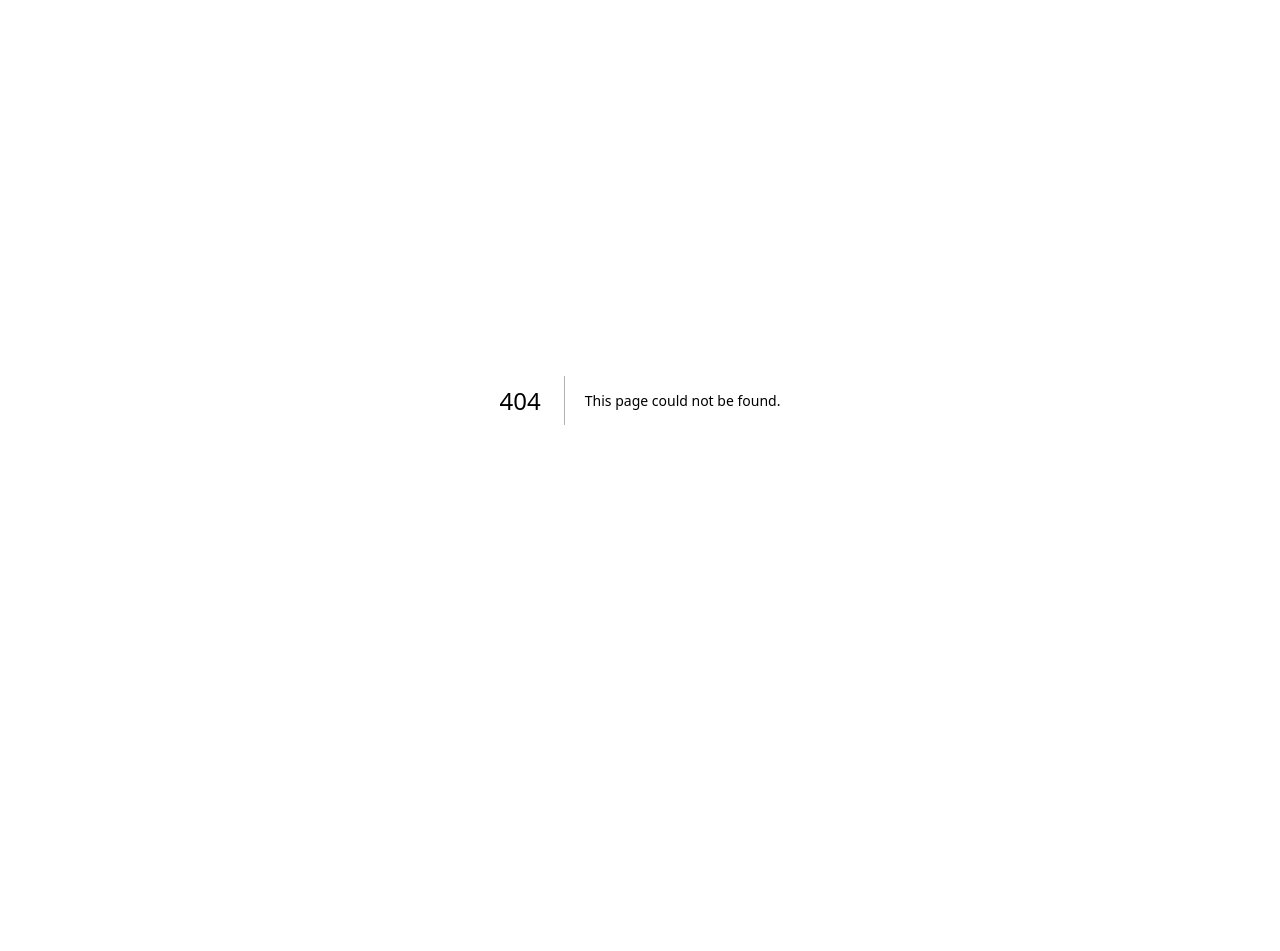
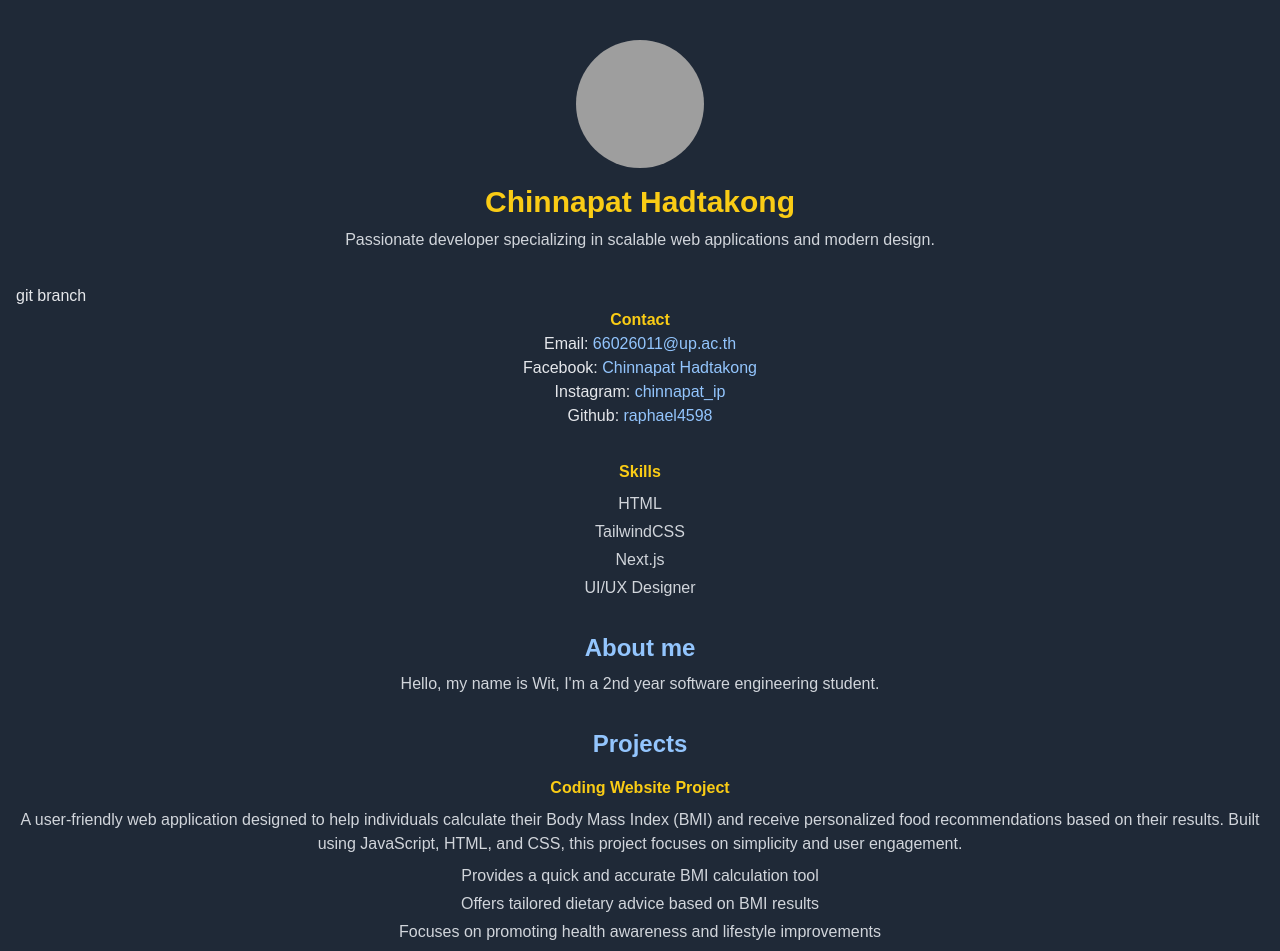
Before and after one commit to raphael4598/Profile-6602611, a Next.js app: page /profile in a window 1280 px wide. Before the commit this address had no page. Shown: the top 951 px of the page. Before the commit the page ends 800 px from the top, so only its background shows below. Built offline with nearby package versions, Linux system fonts and the light colour scheme; grey boxes are pictures that could not be loaded.

Commit message:
Your commit message

```diff
--- /dev/null
+++ b/app/profile/page.tsx
@@ -0,0 +1,67 @@
+import React from 'react';
+
+const ProfilePage = () => {
+  return (
+    <div className="min-h-screen bg-gray-800 text-gray-200">
+      <div className="container mx-auto py-10 px-4">
+        <div className="text-center mb-8">
+          <img
+            src="/profile.jpg"
+            alt="Phonsinee Kitchaaum"
+            className="w-32 h-32 rounded-full mx-auto"
+          />
+          <h1 className="text-yellow-400 text-3xl font-bold mt-4">Chinnapat Hadtakong</h1>
+          <p className="text-gray-300 mt-2">
+            Passionate developer specializing in scalable web applications and modern design.
+          </p>
+        </div>
+        git branch
+
+        <div className="text-center mb-8">
+          <h2 className="text-yellow-400 font-semibold">Contact</h2>
+          <p>Email: <a href="mailto:66022804@up.ac.th" className="text-blue-300">66026011@up.ac.th</a></p>
+          <p>Facebook: <a href="#" className="text-blue-300">Chinnapat Hadtakong</a></p>
+          <p>Instagram: <a href="#" className="text-blue-300">chinnapat_ip</a></p>
+          <p>Github: <a href="#" className="text-blue-300">raphael4598</a></p>
+        </div>
+
+        <div className="text-center mb-8">
+          <h2 className="text-yellow-400 font-semibold">Skills</h2>
+          <ul className="list-none text-gray-300 mt-2 space-y-1">
+            <li>HTML</li>
+            <li>TailwindCSS</li>
+            <li>Next.js</li>
+            <li>UI/UX Designer</li>
+          </ul>
+        </div>
+
+        <div className="text-center mb-8">
+          <h2 className="text-blue-300 text-2xl font-bold">About me</h2>
+          <p className="text-gray-300 mt-2">
+            Hello, my name is Wit, I'm a 2nd year software engineering student.
+          </p>
+        </div>
+
+        <div className="text-center">
+          <h2 className="text-blue-300 text-2xl font-bold">Projects</h2>
+          <div className="mt-4">
+            <h3 className="text-yellow-400 font-semibold">Coding Website Project</h3>
+            <p className="text-gray-300 mt-2">
+              A user-friendly web application designed to help individuals calculate their Body Mass Index (BMI)
+              and receive personalized food recommendations based on their results. Built using JavaScript, HTML,
+              and CSS, this project focuses on simplicity and user engagement.
+            </p>
+            <ul className="list-none text-gray-300 mt-2 space-y-1">
+              <li>Provides a quick and accurate BMI calculation tool</li>
+              <li>Offers tailored dietary advice based on BMI results</li>
+              <li>Focuses on promoting health awareness and lifestyle improvements</li>
+              <li>Features a clean and responsive design for seamless use across devices</li>
+            </ul>
+          </div>
+        </div>
+      </div>
+    </div>
+  );
+};
+
+export default ProfilePage;
```
